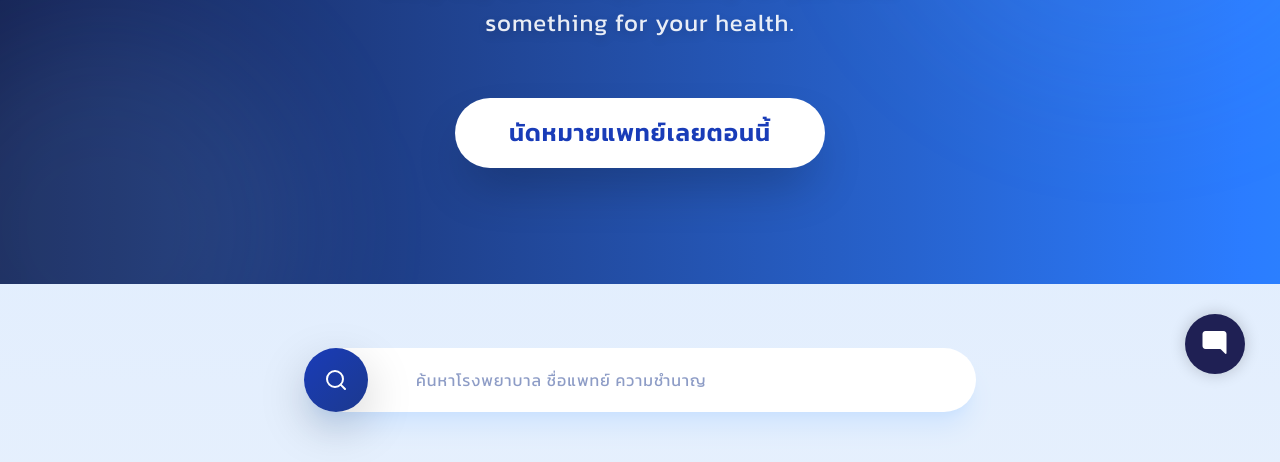
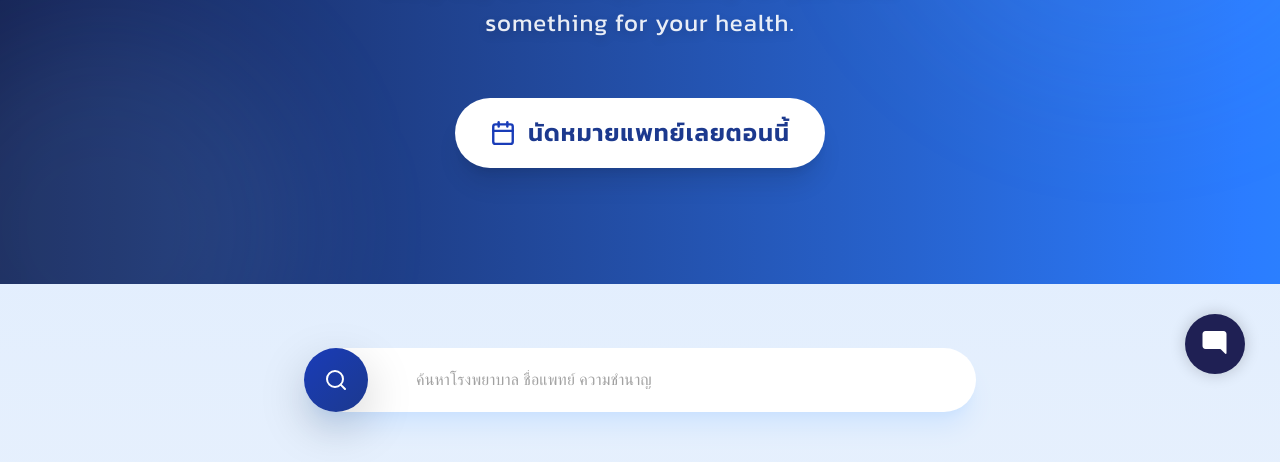
Before and after one commit to Supphanat-P/HealthQ-Co, a React (Vite) app: page / in a window 1280 px wide. Shown: the part 396-858 px from the top of the page. Built offline with nearby package versions, Linux system fonts and the light colour scheme; no server answers; the database is empty.

Commit message:
Searchbar

```diff
--- a/package.json
+++ b/package.json
@@ -17,6 +17,7 @@
     "@emotion/react": "^11.14.0",
     "@emotion/styled": "^11.14.1",
     "@headlessui/react": "^2.2.9",
+    "@mui/icons-material": "^7.3.5",
     "@mui/material": "^7.3.5",
     "@supabase/supabase-js": "^2.84.0",
     "@tailwindcss/vite": "^4.1.17",
--- a/src/Pages/Home/Home.jsx
+++ b/src/Pages/Home/Home.jsx
@@ -7,6 +7,7 @@ import chooseDoctors from "../../assets/chooseDoctors.mp4";
 import chooseDays from "../../assets/chooseDays.mp4";
 import comfirm from "../../assets/comfirm.mp4";
 import { Link } from "react-router-dom";
+import { Autocomplete, TextField } from "@mui/material";
 import { useNavigate } from "react-router-dom";
 
 import {
@@ -38,11 +39,21 @@ import {
 } from "hugeicons-react";
 
 export default function Home() {
-  const { specialties, doctors } = useData();
-  const [query, setQuery] = useState("");
+  const { specialties, hospitals, doctors, searchData } = useData();
   console.log(specialties);
   const [view, setView] = useState(false);
   const navigate = useNavigate();
+  const options = (searchData || []).map((option) => ({
+    id: option.id,
+    title: option.name,
+    category: option.category,
+  }));
+  const [selectedSearch, setSelectedSearch] = useState(null);
+  const handleSearch = () => {
+    if (!selectedSearch) return;
+
+    navigate("/DoctorSearch", { state: { selected: selectedSearch } });
+  };
 
   return (
     <>
@@ -64,8 +75,47 @@ export default function Home() {
                 for your health.
               </p>
 
-              <Link to="/DoctorSearch">
-                <button className="w-[370px] h-[70px] rounded-full! mt-10! bg-white text-blue-800 text-2xl! font-semibold shadow-2xl hover:shadow-blue-500/50 hover:-translate-y-1 transition-all duration-300">
+              <Link className="no-deco" to="/DoctorSearch">
+                <button
+                  className="
+                      group
+                      w-[370px] h-[70px]
+                      rounded-full!
+                      mt-10!
+                      bg-white!
+                      text-blue-900!
+                      text-2xl! font-semibold!
+                      shadow-xl!
+                      hover:shadow-2xl! hover:shadow-blue-400/40!
+                      hover:-translate-y-1!
+                      transition-all! duration-300!
+                      flex items-center! justify-center! gap-3!
+                    "
+                >
+                  <svg
+                    xmlns="http://www.w3.org/2000/svg"
+                    width="26"
+                    height="26"
+                    viewBox="0 0 24 24"
+                    fill="none"
+                    stroke="currentColor"
+                    strokeWidth="2.2"
+                    strokeLinecap="round"
+                    strokeLinejoin="round"
+                    className="text-blue-800 group-hover:animate-bounce"
+                  >
+                    <rect
+                      x="3"
+                      y="4"
+                      width="18"
+                      height="18"
+                      rx="2"
+                      ry="2"
+                    ></rect>
+                    <line x1="16" y1="2" x2="16" y2="6"></line>
+                    <line x1="8" y1="2" x2="8" y2="6"></line>
+                    <line x1="3" y1="10" x2="21" y2="10"></line>
+                  </svg>
                   นัดหมายแพทย์เลยตอนนี้
                 </button>
               </Link>
@@ -76,15 +126,42 @@ export default function Home() {
         <div className="py-16! px-5!">
           <div className="max-w-6xl! mx-auto">
             {/* Search Bar */}
-            <div className="flex justify-center mb-12!">
-              <div className="flex items-center w-full max-w-2xl h-16 bg-white rounded-full! shadow-xl shadow-blue-200/50 hover:shadow-2xl hover:shadow-blue-300/50 hover:-translate-y-0.5 transition-all duration-300">
-                <button className="w-16 h-16 rounded-full! bg-linear-to-br from-blue-800 to-blue-900 flex items-center justify-center shadow-lg shadow-blue-500/40">
+            <div className="flex justify-center mb-12">
+              <div className="flex items-center w-full max-w-2xl h-16 bg-white rounded-full shadow-xl shadow-blue-200/50 hover:shadow-2xl hover:shadow-blue-300/50 hover:-translate-y-0.5 transition-all duration-300 ">
+                <button
+                  onClick={handleSearch}
+                  className="w-16 h-16 rounded-full bg-linear-to-br from-blue-800 to-blue-900 flex items-center justify-center shadow-lg shadow-blue-500/40 rounded-full!"
+                >
                   <Search size={24} className="text-white" />
                 </button>
-                <input
-                  type="text"
-                  placeholder="ค้นหาโรงพยาบาล ชื่อแพทย์ ความชำนาญ"
-                  className="flex-1 h-full! border-none outline-none px-5 text-base text-blue-900 rounded-r-full! bg-transparent"
+                <Autocomplete
+                  freeSolo
+                  options={options}
+                  groupBy={(option) => option.category}
+                  getOptionLabel={(option) => option.title || ""}
+                  value={selectedSearch}
+                  onChange={(event, newValue) => setSelectedSearch(newValue)}
+                  onInputChange={(event, newInputValue) =>
+                    setSelectedSearch({ title: newInputValue })
+                  }
+                  renderInput={(params) => (
+                    <TextField
+                      {...params}
+                      placeholder="ค้นหาโรงพยาบาล ชื่อแพทย์ ความชำนาญ"
+                      variant="standard"
+                      fullWidth
+                      className="px-5 text-blue-900"
+                      onKeyDown={(e) => {
+                        if (e.key === "Enter") handleSearch();
+                      }}
+                      InputProps={{
+                        ...params.InputProps,
+                        disableUnderline: true,
+                        className: "h-full mt-3",
+                      }}
+                    />
+                  )}
+                  className="flex-1 h-full"
                 />
               </div>
             </div>
@@ -92,7 +169,7 @@ export default function Home() {
         </div>
 
         {/* ความชำนาญ */}
-        <div className="m-5! py-30! px-75!">
+        <div className="py-30! px-75!">
           <div className="text-3xl font-bold text-blue-900">ความชำนาญ</div>
 
           <div className=" flex justify-start items-center mt-2">
@@ -499,7 +576,7 @@ export default function Home() {
         </div>
       </div>
       {/* Footer */}
-      <div className="bg-linear-to-br from-blue-900 via-blue-800 to-blue-900 py-16! px-5! relative">
+      <div className="bg-linear-to-br from-blue-900 via-blue-800 to-blue-900 py-16! mt-5 px-5! relative">
         <div className="max-w-7xl! mx-auto">
           <h2 className="text-white text-4xl font-bold mb-10! text-center">
             Health Queue
```
Also changed, not shown: 1 other file (tests, documents, lock files or other folders).
